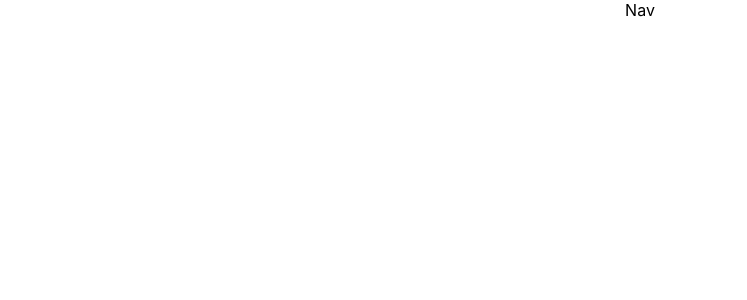
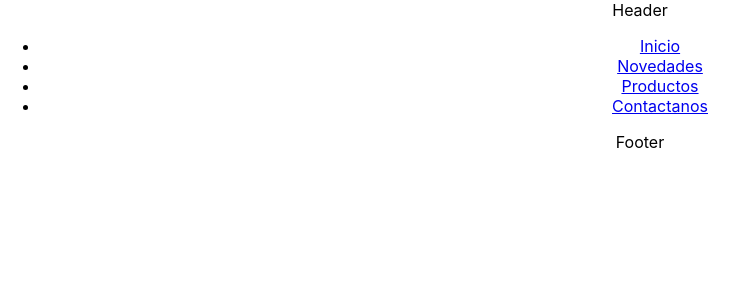
Before and after one commit to UnIuckyBoy/Final, a React (Create React App) app in the folder frontend/: page / in a window 1280 px wide. Shown: the top 300 px of the page, without its empty margins (0-747 px from the left). Built offline with nearby package versions, Linux system fonts and the light colour scheme.

Commit message:
Se crean los enrrutamientos restantes

```diff
--- a/frontend/src/App.js
+++ b/frontend/src/App.js
@@ -2,17 +2,27 @@ import './App.css';
 import { BrowserRouter, Routes, Route } from "react-router-dom";
 import Home from "./components/layout/Home"
 import Nav from "./components/layout/Nav"
+import Header from "./components/layout/Header"
+import Footer from "./components/layout/Footer"
+import Novedades from "./pages/Novedades"
+import Nosotros from "./pages/Nosotros"
+import Contacto from "./pages/Contacto"
 
 function App() {
   return (
     <div className="App">
+      <Header/>
       <BrowserRouter>
         <Routes>
           <Route path={"/"} element={<Nav path={"/"} />}>
-            {/* <Route index element={<Home />} /> */}
+            <Route index element={<Home />} />
+            <Route path={"/Novedades"} element={<Novedades />} />
+            <Route path={"/Productos"} element={<Nosotros />} />
+            <Route path={"/Contacto"} element={<Contacto />} />
           </Route>
         </Routes>
       </BrowserRouter>
+      <Footer/>
     </div>
   );
 }
--- a/frontend/src/components/layout/Home.js
+++ b/frontend/src/components/layout/Home.js
@@ -2,8 +2,7 @@ import React from "react";
 
 const Home = (props) => {
     return (
-        // <div>Home</div>
-        <p>home</p>
+        <div>Home</div>
     );
 }
 
--- a/frontend/src/components/layout/Nav.js
+++ b/frontend/src/components/layout/Nav.js
@@ -2,7 +2,15 @@ import React from "react";
 
 const Nav = (props) => {
     return (
-        <div>Nav</div>
+        <nav class="holder">
+            <ul>
+                <li><a href="/">Inicio</a></li>
+                <li><a href="/Novedades">Novedades</a></li>
+                <li><a href="/Productos">Productos</a></li>
+                <li><a href="/Contacto">Contactanos</a></li>
+            </ul>
+        </nav>
+
     );
 }
 
```
